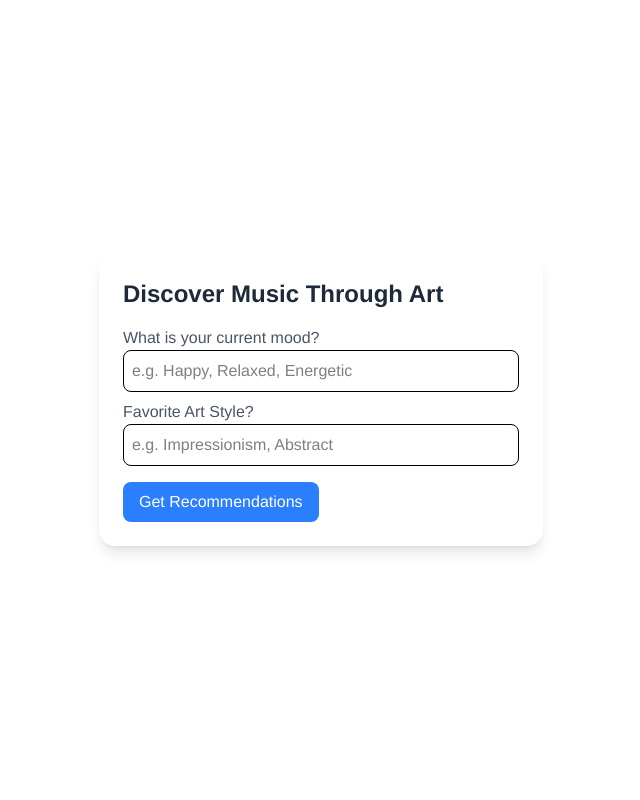
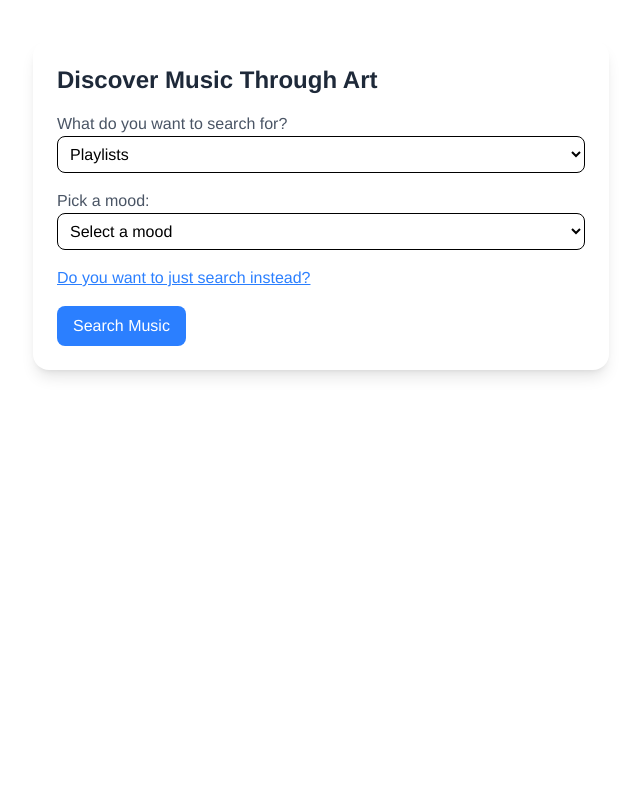
Before and after one commit to lawrence-ivan-reyes/acs-2930-artsonix, a Flask app: page / in a window 1280 px wide. Shown: the part 180-980 px from the top of the page, without its empty margins (319-959 px from the left). After the commit the page ends 557 px from the top, so only its background shows below. Run offline with Flask 3, Linux system fonts and the light colour scheme; style sheets or scripts are compiled from the project's sources.

Commit message:
updated htmls

```diff
--- a/templates/index.html
+++ b/templates/index.html
@@ -11,37 +11,89 @@
         </ul>
     </div>
 </nav>
+
 <header class="text-center py-10">
     <h2 class="text-3xl font-bold text-gray-800">Welcome to ArtSonix!</h2>
 </header>
 
-    <div class="flex items-center justify-center min-h-screen">
-        <div class="max-w-lg mx-auto p-6 bg-white shadow-lg rounded-2xl">
+<div class="flex items-center justify-center py-10">
+    <div class="max-w-xl w-full mx-auto p-6 bg-white shadow-lg rounded-2xl">
         <h1 class="text-2xl font-bold text-gray-800">Discover Music Through Art</h1>
-            <form id="user-form" class="mt-4">
-                <label for="mood" class="block text-gray-600">What is your current mood?</label>
-                <input type="text" id="mood" name="mood" placeholder="e.g. Happy, Relaxed, Energetic" class="w-full p-2 border rounded-lg" required>
 
-                <label for="art-style" class="block text-gray-600 mt-2">Favorite Art Style?</label>
-                <input type="text" id="art-style" name="art_style" placeholder="e.g. Impressionism, Abstract" class="w-full p-2 border rounded-lg" required>
+        <form id="user-form" class="mt-4" action="/results" method="get">
+            <!-- Recommendation Type Selection -->
+            <label for="rec-type" class="block text-gray-600">What do you want to search for?</label>
+            <select id="rec-type" name="rec_type" class="w-full p-2 border rounded-lg" required>
+                <option value="playlist">Playlists</option>
+                <option value="album">Albums</option>
+                <option value="artist">Artists</option>
+                <option value="track">Tracks</option>
+            </select>
+
+            <!-- Mood Selection -->
+            <label for="mood" class="block text-gray-600 mt-4">Pick a mood:</label>
+            <select id="mood" name="mood" class="w-full p-2 border rounded-lg">
+                <option value="" disabled selected>Select a mood</option>
+                <option value="happy">Happy</option>
+                <option value="sad">Sad</option>
+                <option value="energetic">Energetic</option>
+                <option value="relaxed">Relaxed</option>
+                <option value="romantic">Romantic</option>
+                <option value="melancholic">Melancholic</option>
+                <option value="focused">Focused</option>
+                <option value="upbeat">Upbeat</option>
+                <option value="rebellious">Rebellious</option>
+                <option value="mystical">Mystical</option>
+                <option value="dark">Dark</option>
+                <option value="nostalgic">Nostalgic</option>
+                <option value="trippy">Trippy</option>
+                <option value="lofi">Lo-Fi</option>
+                <option value="party">Party</option>
+                <option value="driving">Driving</option>
+                <option value="workout">Workout</option>
+                <option value="epic">Epic</option>
+                <option value="spiritual">Spiritual</option>
+                <option value="chill">Chill</option>
+                <option value="experimental">Experimental</option>
+                <option value="video game">Video Game</option>
+                <option value="anime">Anime</option>
+                <option value="industrial">Industrial</option>
+                <option value="gothic">Gothic</option>
+                <option value="cyberpunk">Cyberpunk</option>
+                <option value="emotional">Emotional</option>
+                <option value="gangster">Gangster</option>
+                <option value="roadtrip">Roadtrip</option>
+                <option value="latin vibes">Latin Vibes</option>
+                <option value="weird">Weird</option>
+                <option value="meme">Meme</option>
+            </select>
+
+            <!-- Search Option -->
+            <div class="mt-4">
+                <button type="button" id="toggle-search" class="text-blue-500 underline">
+                    Do you want to just search instead?
+                </button>
+                <input type="text" id="search-query" name="query"
+                    class="w-full p-2 mt-2 border rounded-lg hidden"
+                    placeholder="Enter search keyword (e.g., artist, album, song)">
+            </div>
 
             <button type="submit" class="mt-4 px-4 py-2 bg-blue-500 text-white rounded-lg hover:bg-blue-600">
-                    Get Recommendations
+                Search Music
             </button>
         </form>
     </div>
 </div>
 
 <script>
-        document.getElementById("user-form").addEventListener("submit", function(event) {
-            event.preventDefault(); // Prevent default form submission
-
-            const mood = document.getElementById("mood").value;
-            const artStyle = document.getElementById("art-style").value;
-
-            if (mood.trim() && artStyle.trim()) {
-                window.location.href = `/results?mood=${encodeURIComponent(mood)}&artStyle=${encodeURIComponent(artStyle)}`;
+    document.getElementById("toggle-search").addEventListener("click", function () {
+        let searchInput = document.getElementById("search-query");
+        if (searchInput.classList.contains("hidden")) {
+            searchInput.classList.remove("hidden");
+        } else {
+            searchInput.classList.add("hidden");
         }
     });
   </script>
+
 {% endblock %}
```
Also changed, not shown: templates/error.html (+7 -6 lines), templates/results.html (+48 -21 lines). Lines whose indentation alone changed are shown as unchanged.
